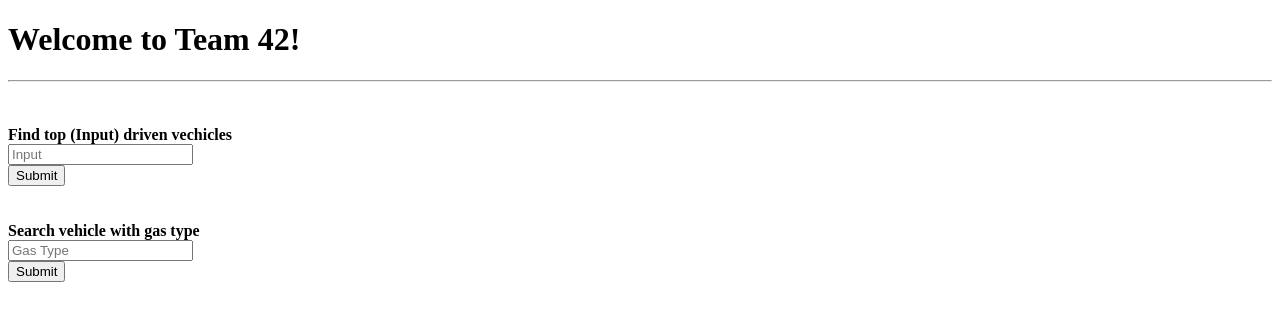
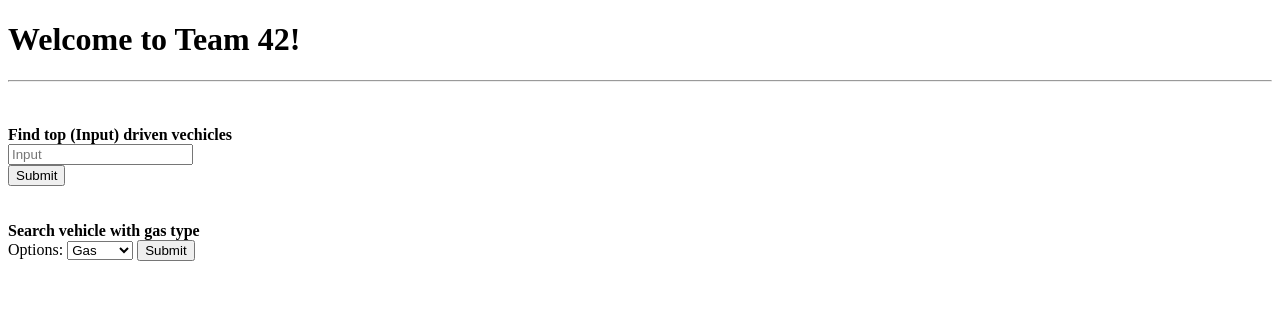
Before and after one commit to clarissaudrey/car-database, a PHP site: page /customer.php in a window 1280 px wide. Shown: the top 321 px of the page. Run offline with PHP 8.4, Linux system fonts and the light colour scheme.

Commit message:
Update customer.php

```diff
--- a/TrueFinal/customer.php
+++ b/TrueFinal/customer.php
@@ -22,10 +22,13 @@
 
 <br> 	</br>
 <b> Search vehicle with gas type</b>
-<form action="gasType(Extra).php" method="POST">
-	<input type="text" name="field" placeholder="Gas Type">
-	<br>
-	<button type="submit" name="submit"> Submit </button>
+<form action="gasType(Extra).php" name='add' method="POST">
+Options: <select name='field'>
+     <option value='Gas' >Gas</option>
+     <option value='Diesel'>Diesel</option>
+     <option value='Electric'>Electric</option>
+     </select>
+<input type='submit' name='submit'/>
 </form>
 
 </body>
```
